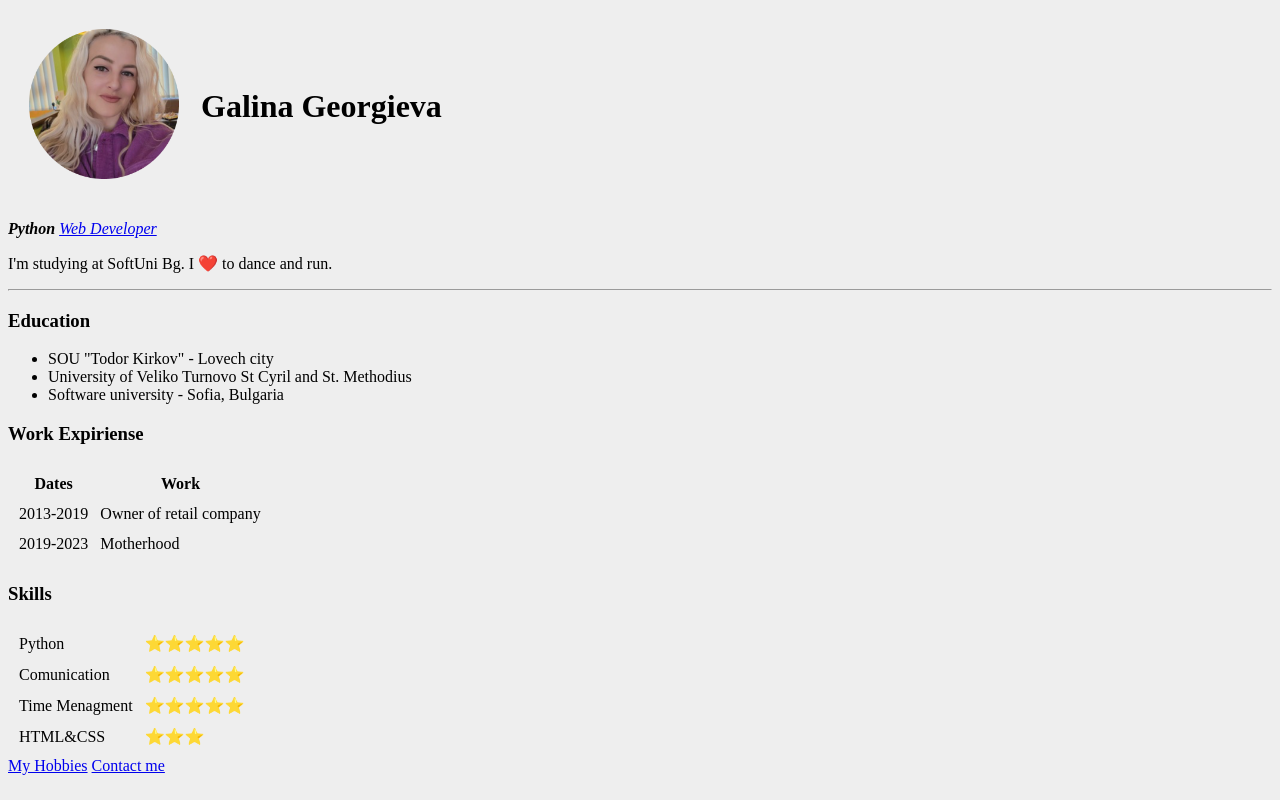
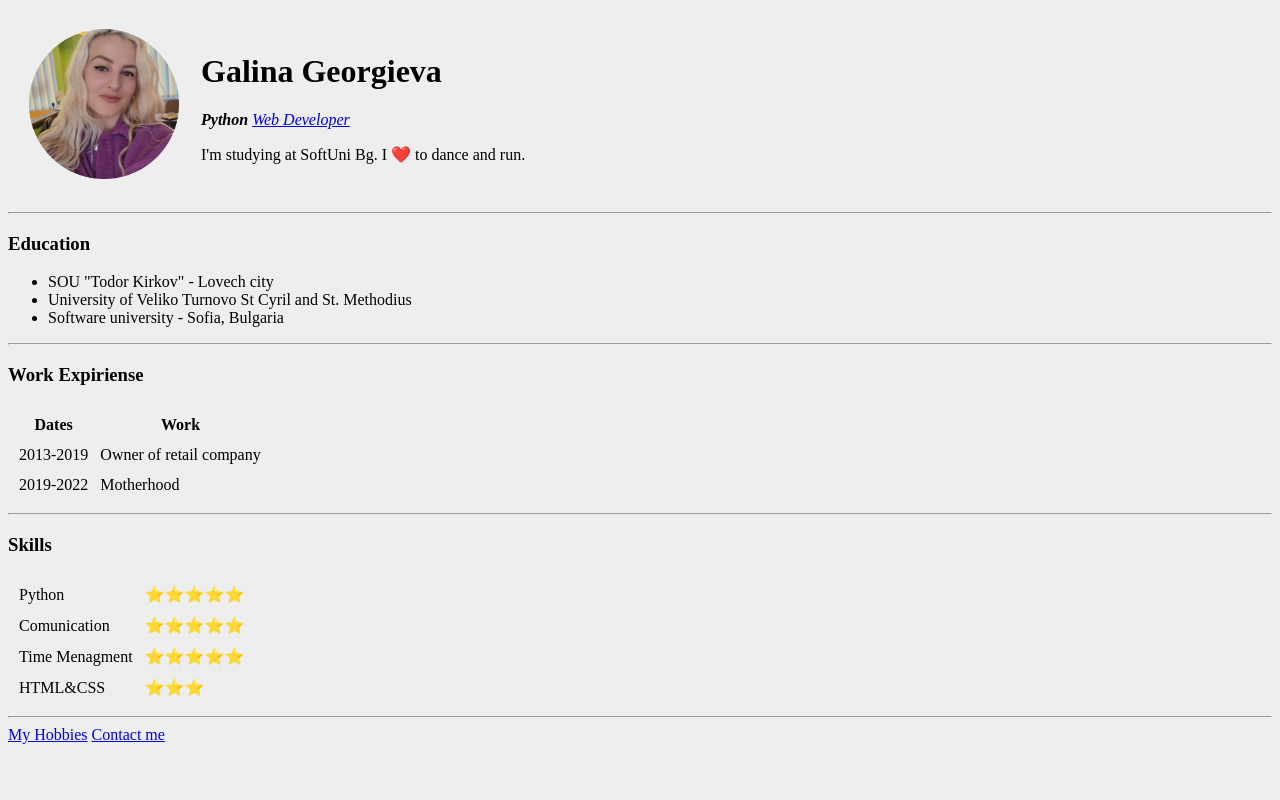
Before and after one commit to GalkaKG/cv, a plain HTML site: page index.html in a window 1280 px wide. Drawn offline with Linux system fonts and the light colour scheme.

Commit message:
Update index.html

```diff
--- a/index.html
+++ b/index.html
@@ -5,16 +5,26 @@
     <meta http-equiv="X-UA-Compatible" content="IE=edge">
     <meta name="viewport" content="width=device-width, initial-scale=1.0">
     <title>Galina's Personal Site</title>
+    <style>
+        body {
+            background-color: #EEEEEE;
+        }
+
+        hr {
+            background-color: white;
+        }
+    </style>
 </head>
-<body style="background-color: #EEEEEE;">
+<body>
     <table cellspacing="20">
         <tr>
             <td><img src="Images/galia.png", alt="My profile picture" style="width: 150px;height: 150px;"></td>
-            <td><h1>Galina Georgieva</h1></td>
+            <td><h1>Galina Georgieva</h1>
+            <p><em><strong>Python</strong> <a href="https://github.com/GalkaKG">Web Developer</a></em></p>
+            <p>I'm studying at SoftUni Bg. I ❤️ to dance and run.</p>
+        </tr>
+    </table>
 
-    </table>
-    <p><em><strong>Python</strong> <a href="https://github.com/GalkaKG">Web Developer</a></em></p>
-    <p>I'm studying at SoftUni Bg. I ❤️ to dance and run.</p>
     <hr>
     <h3>Education</h3>
     <ul>
@@ -22,6 +32,7 @@
        <li>University of Veliko Turnovo St Cyril and St. Methodius</li>
        <li>Software university  - Sofia, Bulgaria</li>
     </ul>
+    <hr>
     <h3>Work Expiriense</h3>
     <table cellspacing="10">
         <thead>
@@ -35,10 +46,11 @@
           <td>Owner of retail company</td>
         </tr>
         <tr>
-           <td>2019-2023</td>
+           <td>2019-2022</td>
            <td>Motherhood</td>
         </tr>
     </table>
+    <hr>
     <h3>Skills</h3>
     <table cellspacing="10">
       <tr>
@@ -58,6 +70,7 @@
         <td>⭐️⭐️⭐️</td>
       </tr>
     </table>
+    <hr>
     <a href="hobbies.html">My Hobbies</a>
     <a href="contact_me.html">Contact me</a>
 </body>
```
